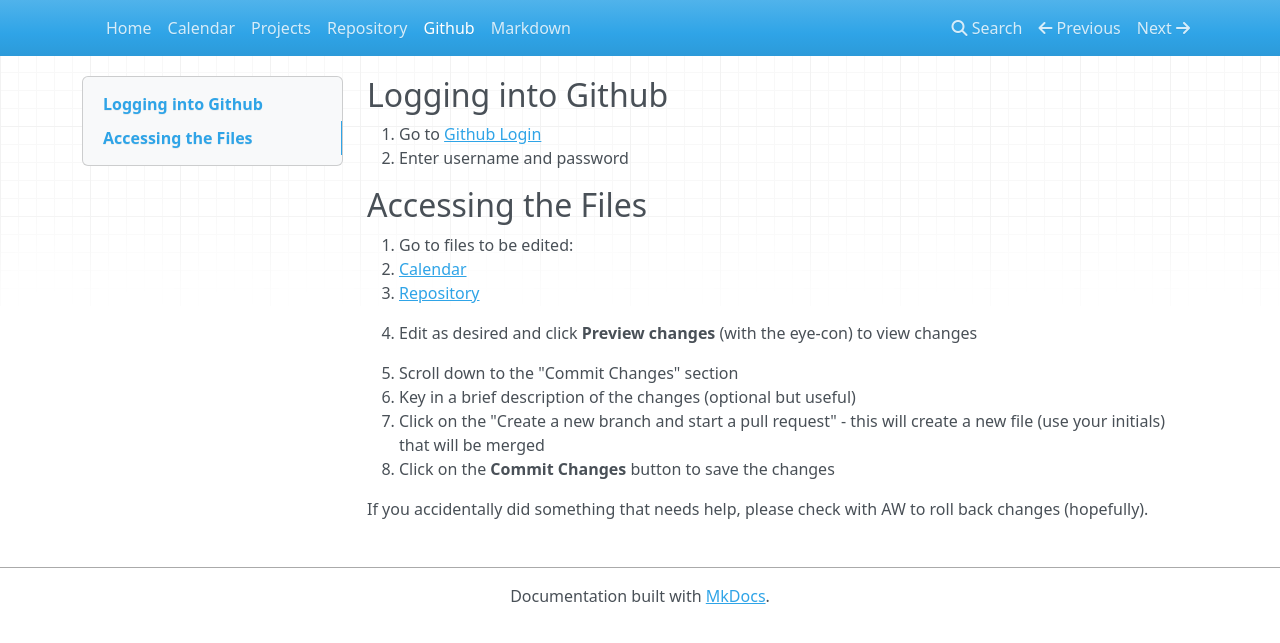
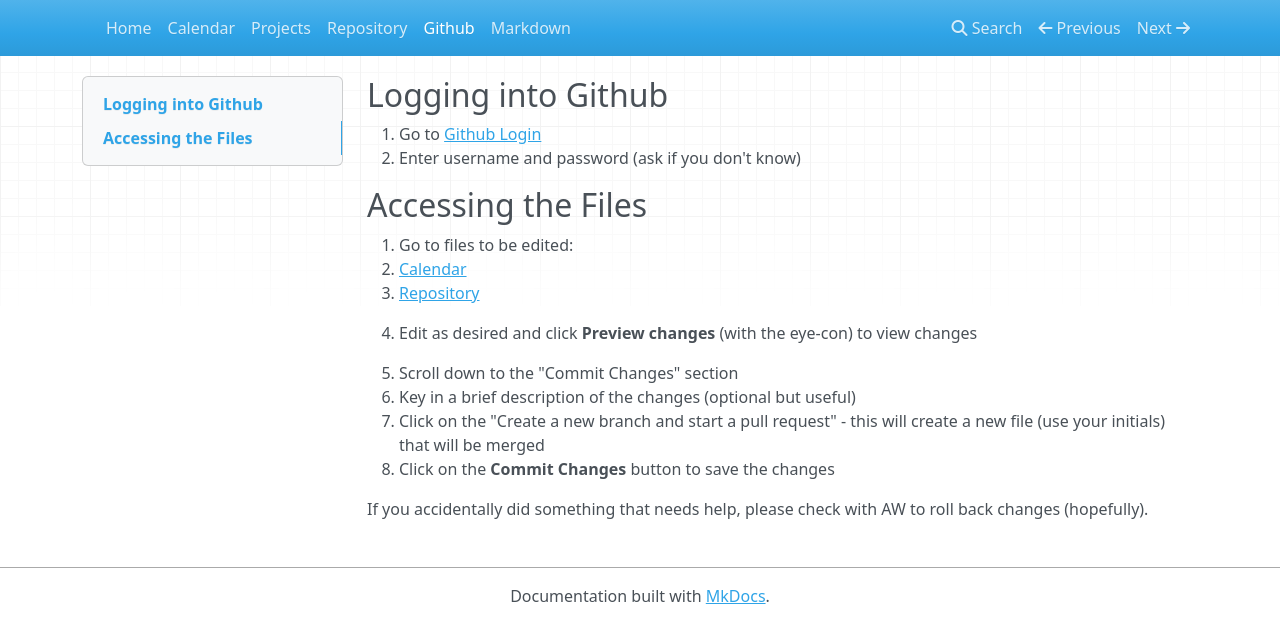
Before and after one commit to lod-online/collab, an MkDocs documentation site: the page built from docs/github.md, in a window 1280 px wide. Shown: the top 643 px of the page. Built offline with MkDocs 1.6.1, drawn with Linux system fonts in a browser that asks for light colours; nearby versions of some CDN libraries.

Commit message:
Update github.md

```diff
--- a/docs/github.md
+++ b/docs/github.md
@@ -1,7 +1,7 @@
 ## Logging into Github
 
 1. Go to [Github Login](https://www.github.com/login/)
-2. Enter username and password
+2. Enter username and password (ask if you don't know)
 
 ## Accessing the Files
 
```
